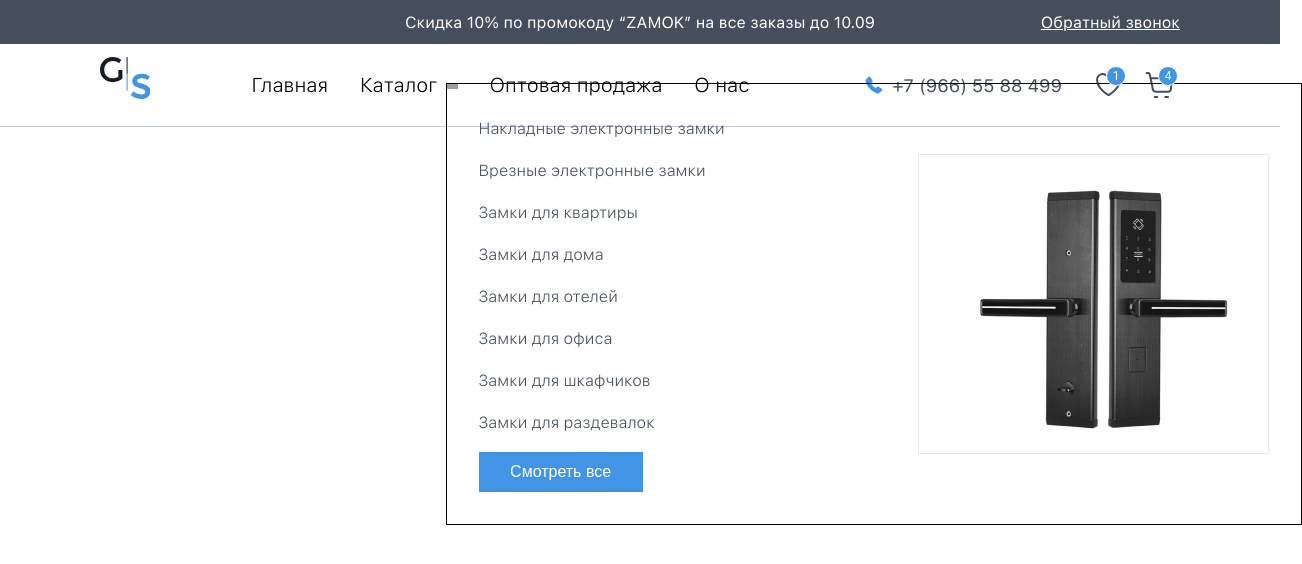
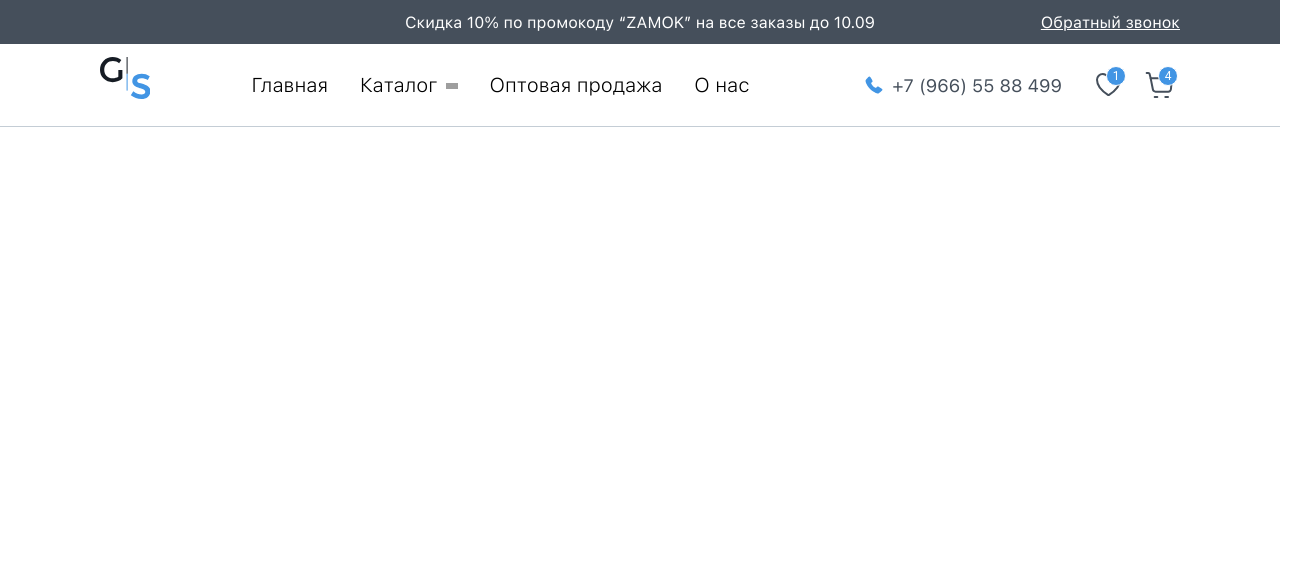
Before and after one commit to maphypro/Magazine, a React (Create React App) app in the folder client/: page / in a window 1280 px wide. Shown: the top 564 px of the page, 1302 px wide, since content can reach past the window. Built offline with nearby package versions, Linux system fonts and the light colour scheme; grey boxes are pictures that could not be loaded.

Commit message:
fix z-index of dropdown menu

```diff
--- a/client/src/components/MainPage/Header/Header.module.scss
+++ b/client/src/components/MainPage/Header/Header.module.scss
@@ -1,5 +1,6 @@
 .header {
     display: flex;
     flex-direction: column;
+    position: relative;
     border-bottom: 1px solid rgba(196, 205, 213, 1);
 }
--- a/client/src/components/MainPage/Header/HeaderBottom/Menu/MenuItem/DropdownMenu/DropdownMenu.js
+++ b/client/src/components/MainPage/Header/HeaderBottom/Menu/MenuItem/DropdownMenu/DropdownMenu.js
@@ -4,7 +4,7 @@ import {useState} from "react";
 
 const DropdownMenu = (props) => {
 
-    const [isClicked, useIsClicked] = useState(true);
+    const [isClicked, useIsClicked] = useState(false);
 
     return (
         <a className={s.menu}>
--- a/client/src/components/MainPage/Header/HeaderBottom/Menu/MenuItem/DropdownMenu/DropdownMenuInside/DropdownMenuInside.module.scss
+++ b/client/src/components/MainPage/Header/HeaderBottom/Menu/MenuItem/DropdownMenu/DropdownMenuInside/DropdownMenuInside.module.scss
@@ -1,20 +1,30 @@
 .dropdown_wrapper {
     padding: 32px;
-    width: 790px;
-    border: 1px solid #000;
+    min-width: fit-content;
+    position: relative;
+    top: 22px;
+    right: 85px;
+    box-shadow: 0px 4px 18px -2px rgba(0, 0, 0, 0.1);
+    border-radius: 4px;
+    z-index: 10;
+    background: white;
 
     .dropdown {
         display: flex;
         justify-content: space-between;
 
-
         .left_column {
+            margin-right: 120px;
+            display: flex;
+            flex-direction: column;
 
             .menu {
+                width: 343px;
                 display: flex;
                 flex-direction: column;
                 font-size: 16px;
                 color: #454F5B;
+                flex-shrink: 1;
 
                 .menu_item {
                     margin-bottom: 16px;
@@ -26,6 +36,7 @@
                     .menu_item_text:hover {
                         border-bottom: 1px solid #4295E4;
                         color: #161C24;
+                        font-family: SF_regular, sans-serif;
                     }
                 }
             }
--- a/client/src/components/MainPage/Main/Main.js
+++ b/client/src/components/MainPage/Main/Main.js
@@ -2,7 +2,9 @@ import s from './Main.module.scss'
 
 const Main = () => {
     return (
-        <></>
+        <div className={s.main}>
+
+        </div>
     )
 }
 
--- a/client/src/components/MainPage/Main/Main.module.scss
+++ b/client/src/components/MainPage/Main/Main.module.scss
@@ -0,0 +1,4 @@
+.main {
+    width: 100%;
+
+}
```
